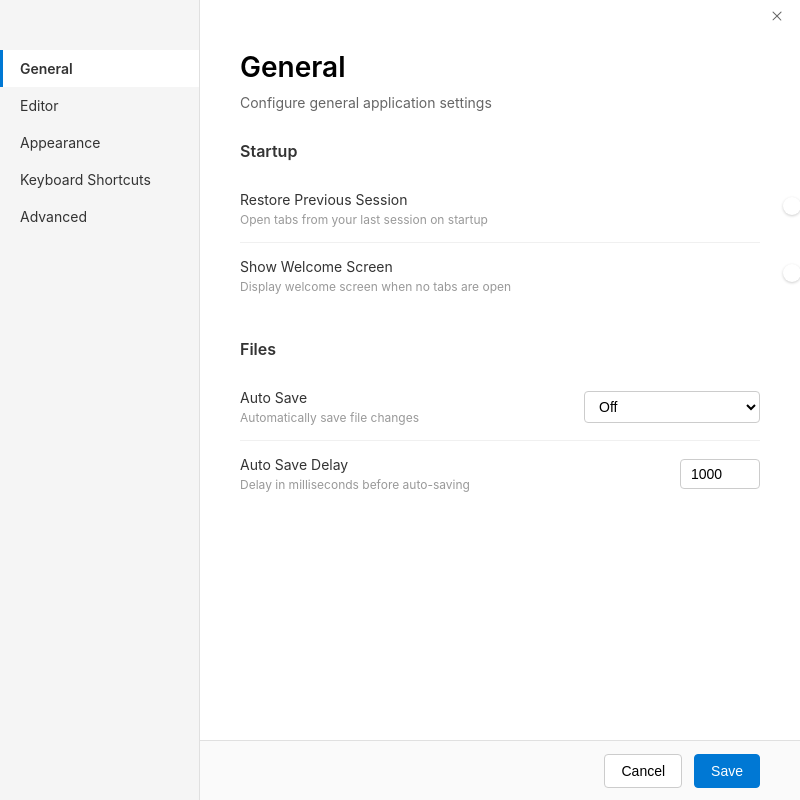
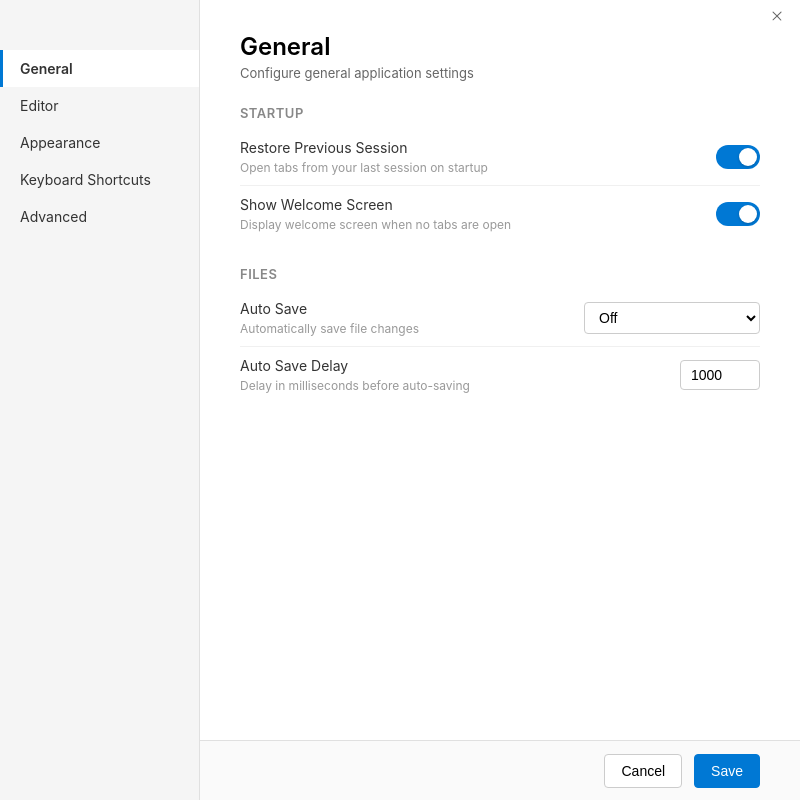
Before and after one commit to S4dnu112/Notes, an Electron app: page src/renderer/preferences.html in a window 800 px wide. Drawn offline with Linux system fonts and the light colour scheme.

Commit message:
UI fixes on preferences page

```diff
--- a/src/renderer/preferences.html
+++ b/src/renderer/preferences.html
@@ -1,32 +1,35 @@
 <!DOCTYPE html>
 <html lang="en">
+
 <head>
     <meta charset="UTF-8">
     <meta name="viewport" content="width=device-width, initial-scale=1.0">
     <title>Preferences</title>
     <link rel="stylesheet" href="styles.css">
 </head>
+
 <body class="preferences-window">
     <div class="window-controls">
         <button class="window-control-btn btn-close" id="btn-close" title="Close">
             <svg width="12" height="12" viewBox="0 0 12 12">
-                <path fill="currentColor" d="M6.8 6l3.6-3.6c.2-.2.2-.5 0-.7-.2-.2-.5-.2-.7 0L6 5.3 2.4 1.7c-.2-.2-.5-.2-.7 0-.2.2-.2.5 0 .7L5.3 6l-3.6 3.6c-.2.2-.2.5 0 .7.1.1.2.1.3.1.1 0 .2 0 .3-.1L6 6.8l3.6 3.6c.1.1.2.1.3.1.1 0 .2 0 .3-.1.2-.2.2-.5 0-.7L6.8 6z"/>
+                <path fill="currentColor"
+                    d="M6.8 6l3.6-3.6c.2-.2.2-.5 0-.7-.2-.2-.5-.2-.7 0L6 5.3 2.4 1.7c-.2-.2-.5-.2-.7 0-.2.2-.2.5 0 .7L5.3 6l-3.6 3.6c-.2.2-.2.5 0 .7.1.1.2.1.3.1.1 0 .2 0 .3-.1L6 6.8l3.6 3.6c.1.1.2.1.3.1.1 0 .2 0 .3-.1.2-.2.2-.5 0-.7L6.8 6z" />
             </svg>
         </button>
     </div>
 
     <div class="container">
         <div class="sidebar">
-            <div class="sidebar-item active" data-section="general">General</div>
-            <div class="sidebar-item" data-section="editor">Editor</div>
-            <div class="sidebar-item" data-section="appearance">Appearance</div>
-            <div class="sidebar-item" data-section="shortcuts">Keyboard Shortcuts</div>
-            <div class="sidebar-item" data-section="advanced">Advanced</div>
+            <div class="sidebar-item active" data-section="pref-general">General</div>
+            <div class="sidebar-item" data-section="pref-editor">Editor</div>
+            <div class="sidebar-item" data-section="pref-appearance">Appearance</div>
+            <div class="sidebar-item" data-section="pref-shortcuts">Keyboard Shortcuts</div>
+            <div class="sidebar-item" data-section="pref-advanced">Advanced</div>
         </div>
 
         <div class="content">
             <!-- General Section -->
-            <div class="preferences-section active" id="general">
+            <div class="preferences-section active" id="pref-general">
                 <h1>General</h1>
                 <p class="section-description">Configure general application settings</p>
 
@@ -90,7 +93,7 @@
             </div>
 
             <!-- Editor Section -->
-            <div class="preferences-section" id="editor">
+            <div class="preferences-section" id="pref-editor">
                 <h1>Editor</h1>
                 <p class="section-description">Customize the editing experience</p>
 
@@ -216,7 +219,7 @@
             </div>
 
             <!-- Appearance Section -->
-            <div class="preferences-section" id="appearance">
+            <div class="preferences-section" id="pref-appearance">
                 <h1>Appearance</h1>
                 <p class="section-description">Customize the look and feel</p>
 
@@ -293,7 +296,7 @@
             </div>
 
             <!-- Keyboard Shortcuts Section -->
-            <div class="preferences-section" id="shortcuts">
+            <div class="preferences-section" id="pref-shortcuts">
                 <h1>Keyboard Shortcuts</h1>
                 <table class="shortcuts-table">
                     <thead>
@@ -420,7 +423,7 @@
             </div>
 
             <!-- Advanced Section -->
-            <div class="preferences-section" id="advanced">
+            <div class="preferences-section" id="pref-advanced">
                 <h1>Advanced</h1>
                 <p class="section-description">Advanced settings for power users</p>
 
@@ -532,4 +535,5 @@
         });
     </script>
 </body>
+
 </html>
--- a/src/renderer/styles.css
+++ b/src/renderer/styles.css
@@ -526,8 +526,10 @@ body {
 /* Toggle Switch */
 .toggle-switch {
     position: relative;
+    display: inline-block;
     width: 44px;
     height: 24px;
+    flex-shrink: 0;
 }
 
 .toggle-switch input {
@@ -1130,7 +1132,7 @@ body.preferences-window {
 
 .content {
     flex: 1;
-    padding: 50px 40px 80px 40px;
+    padding: 32px 40px 80px 40px;
     overflow-y: auto;
     -webkit-app-region: no-drag;
 }
@@ -1144,34 +1146,38 @@ body.preferences-window {
 }
 
 .preferences-window h1 {
-    font-size: 28px;
+    font-size: 24px;
     font-weight: 600;
-    margin-bottom: 10px;
+    margin-top: 0;
+    margin-bottom: 4px;
     color: #000;
 }
 
 .section-description {
     color: #666;
-    margin-bottom: 30px;
-    font-size: 14px;
+    margin-top: 0;
+    margin-bottom: 24px;
+    font-size: 13px;
 }
 
 .preference-group {
-    margin-bottom: 30px;
+    margin-bottom: 24px;
 }
 
 .preference-group-title {
-    font-size: 16px;
+    font-size: 13px;
     font-weight: 600;
-    margin-bottom: 15px;
-    color: #333;
+    text-transform: uppercase;
+    letter-spacing: 0.5px;
+    margin-bottom: 8px;
+    color: #888;
 }
 
 .preference-item {
     display: flex;
     justify-content: space-between;
     align-items: center;
-    padding: 15px 0;
+    padding: 10px 0;
     border-bottom: 1px solid #f0f0f0;
 }
 
```
